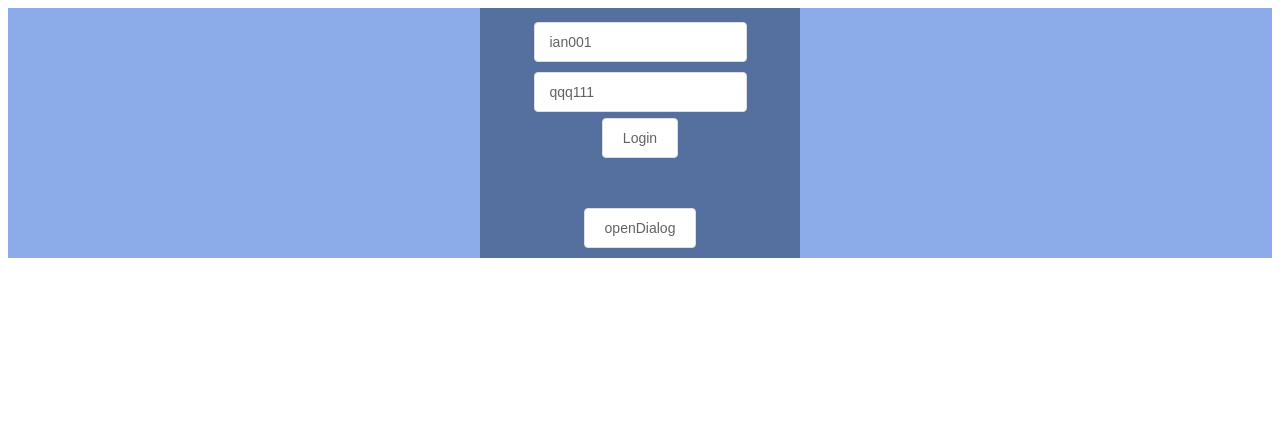
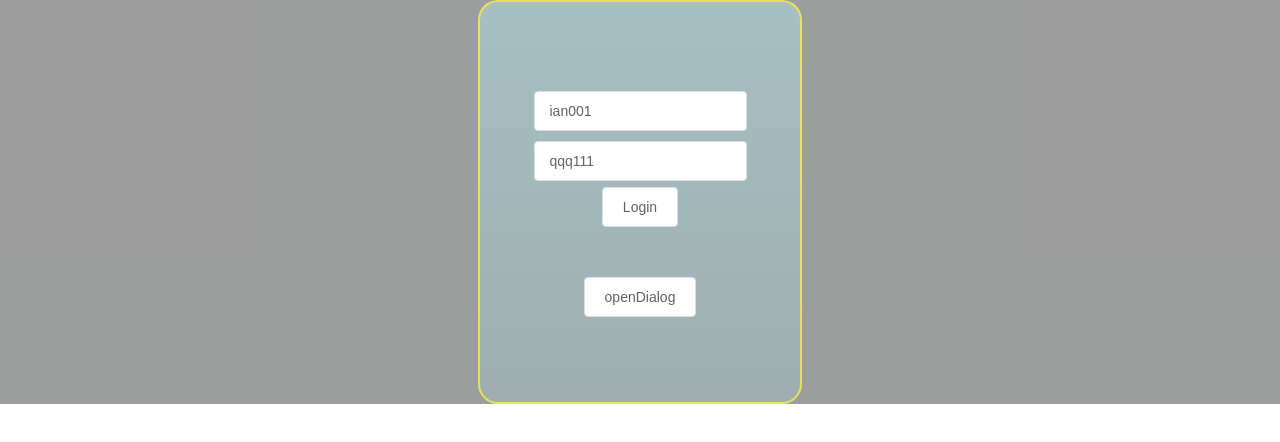
Before and after one commit to s51507/vue-login, a Vue app: page / in a window 1280 px wide. Shown: the top 442 px of the page. Built offline with nearby package versions, Linux system fonts and the light colour scheme.

Commit message:
[optimize][login] optimize css

```diff
--- a/src/App.vue
+++ b/src/App.vue
@@ -11,46 +11,39 @@
 </template>
 
 <style lang="scss">
+body, html {
+  height: 100%;
+  margin: 0;
+}
 #app {
-  // font-family: Avenir, Helvetica, Arial, sans-serif;
-  // -webkit-font-smoothing: antialiased;
-  // -moz-osx-font-smoothing: grayscale;
   text-align: center;
   color: #2c3e50;
-  background-color: #1456d17c;
-  // width: 100vw;
-  // height: 100vh;
+  background-color: #1516166b;
   width: fill-available;
   height: fill-available;
+  // width: 100%;
+  // height: 100%;
   display: flex;
   justify-content: center;
   align-items: center;
-  // background: url(./assets/images/login.jpg) center center fixed no-repeat;
-  // background-size: cover;
 }
 
 #app-inside{
   width: 320px;
   height: 27%;
   min-height: 250px;
-  justify-content: center;
+  // position: absolute;
+  // top: 50%;
+  // left: 50%;
+  // transform: translate(-50%, -50%);
   margin: auto;
   display: flex;
   flex-direction: column;
+  justify-content: center;
   align-items: center;
-  background: linear-gradient(to bottom, rgba(rgba(2, 21, 44, 0.5), 0.4), rgba(rgba(2, 21, 44, 0.5), 0.4));
+  background: linear-gradient(to bottom, rgba(rgba(182, 245, 253, 0.5), 0.4), rgba(rgba(164, 201, 202, 0.5), 0.4));
+  border: 2px solid rgba(252, 239, 60, 0.781);
+  border-radius: 20px;
 }
 
-// #nav {
-//   padding: 30px;
-//   a {
-//     font-weight: bold;
-//     color: #2c3e50;
-
-//     &.router-link-exact-active {
-//       color: #42b983;
-//     }
-//   }
-// }
-
 </style>
--- a/src/views/login.vue
+++ b/src/views/login.vue
@@ -40,11 +40,11 @@ export default {
       const ENG_NUM_REGXP = /^(?=.*[0-9])(?=.*[a-zA-Z])([a-zA-Z0-9]+){6,20}$/
       const MIN6_MAX20_REGXP = /^.{6,20}$/
       if (!NULL_REGXP.test(value)) {
-        callback(new Error('密码不得为空白'))
+        callback(new Error('Can not null.'))
       } else if (!ENG_NUM_REGXP.test(value)) {
-        callback(new Error('请输入6～20个字，且是英文及数字组合'))
+        callback(new Error('please enter 6~20 characters，must be english and digital combination'))
       } else if (!MIN6_MAX20_REGXP.test(value)) {
-        callback(new Error('密码长度在 6 ~ 20 个字符之内'))
+        callback(new Error('Password length is within 6 ~ 20 characters'))
       } else {
         callback()
       }
@@ -121,9 +121,14 @@ export default {
   // width: 320px;
   // height: 100%;
   line-height: 50px;
-  min-height: 250px;
+  min-height: 300px;
+  margin: 50px;
   justify-content: center;
-  margin: auto;
   // background: linear-gradient(to bottom, rgba(#042540, 0.4), rgba(#02152C, 0.4));
 }
+
+.el-input__inner:focus{
+  border-color: rgba(250, 239, 79, 0.596);
+  border-width: 2px;
+}
 </style>
```
